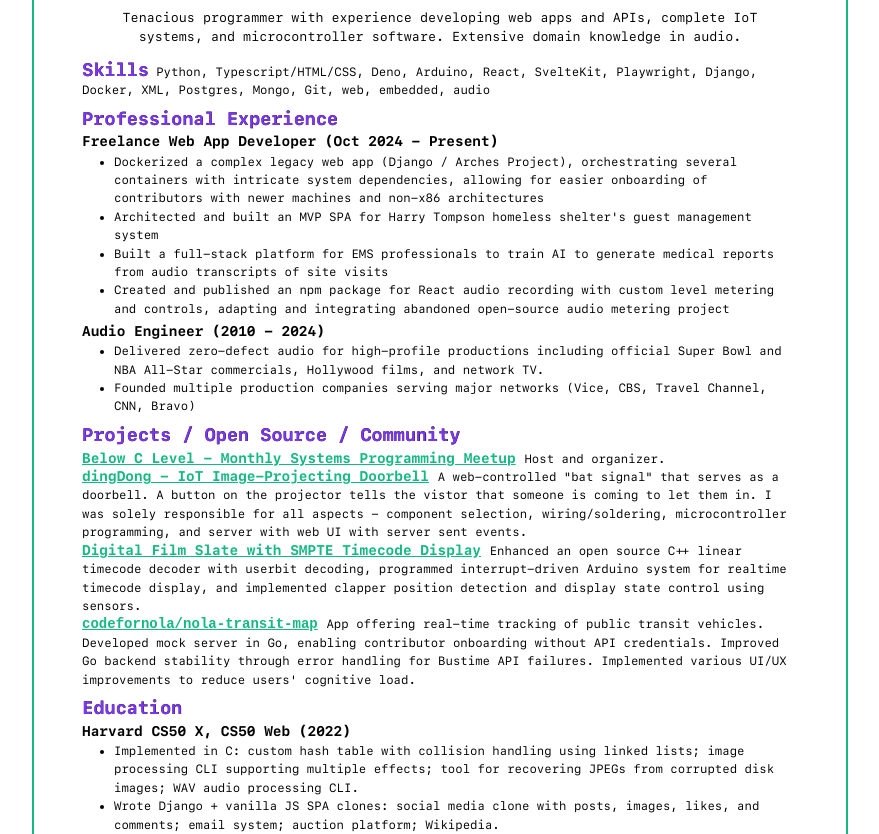
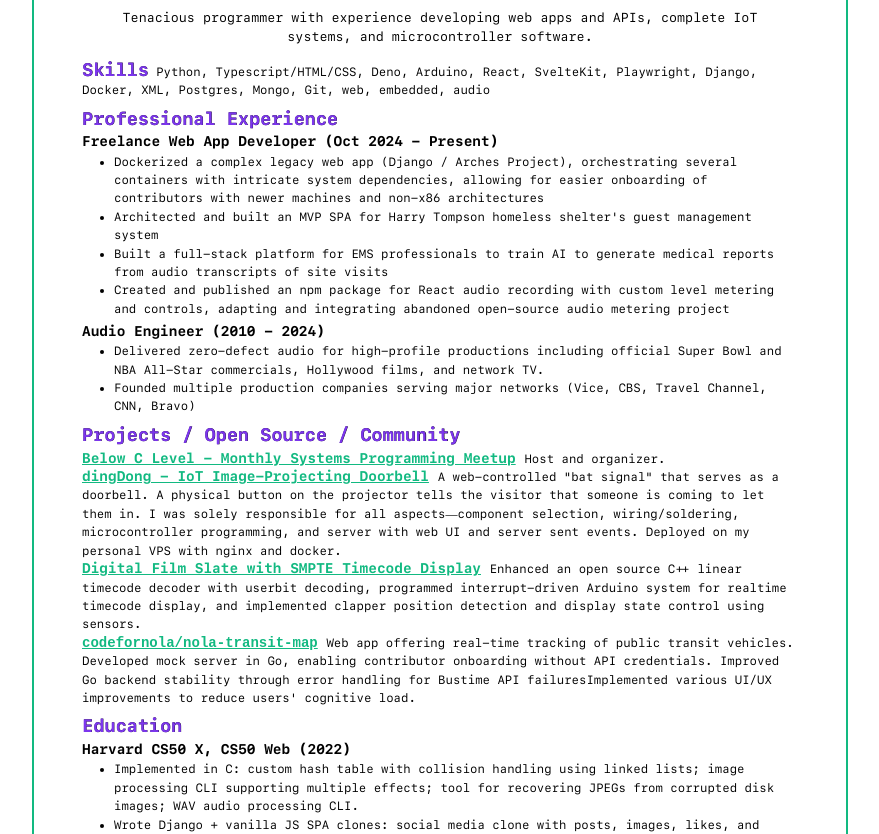
Before and after one commit to its-all-waves/resume-html, a plain HTML site: page docs/index.html in a window 1280 px wide. Shown: the part 122-956 px from the top of the page, without its empty margins (200-1079 px from the left). Drawn offline with Linux system fonts and the light colour scheme; a script that the page names is missing.

Commit message:
fix: typo; improve: language in project descriptions

```diff
--- a/docs/index.html
+++ b/docs/index.html
@@ -31,7 +31,6 @@
             <p id="objective">
                 Tenacious programmer with experience developing web apps and
                 APIs, complete IoT systems, and microcontroller software.
-                Extensive domain knowledge in audio.
             </p>
         </section>
 
@@ -120,11 +119,12 @@
                 </h3>
                 <p>
                     A web-controlled "bat signal" that serves as a doorbell. A
-                    button on the projector tells the vistor that someone is
-                    coming to let them in. I was solely responsible for all
-                    aspects - component selection, wiring/soldering,
-                    microcontroller programming, and server with web UI with
-                    server sent events.
+                    physical button on the projector tells the visitor that
+                    someone is coming to let them in. I was solely responsible
+                    for all aspects―component selection, wiring/soldering,
+                    microcontroller programming, and server with web UI and
+                    server sent events. Deployed on my personal VPS with nginx
+                    and docker.
                 </p>
             </div>
 
@@ -149,11 +149,12 @@
                     >
                 </h3>
                 <p>
-                    App offering real-time tracking of public transit vehicles.
-                    Developed mock server in Go, enabling contributor onboarding
-                    without API credentials. Improved Go backend stability
-                    through error handling for Bustime API failures. Implemented
-                    various UI/UX improvements to reduce users' cognitive load.
+                    Web app offering real-time tracking of public transit
+                    vehicles. Developed mock server in Go, enabling contributor
+                    onboarding without API credentials. Improved Go backend
+                    stability through error handling for Bustime API
+                    failuresImplemented various UI/UX improvements to reduce
+                    users' cognitive load.
                 </p>
             </div>
         </section>
```
